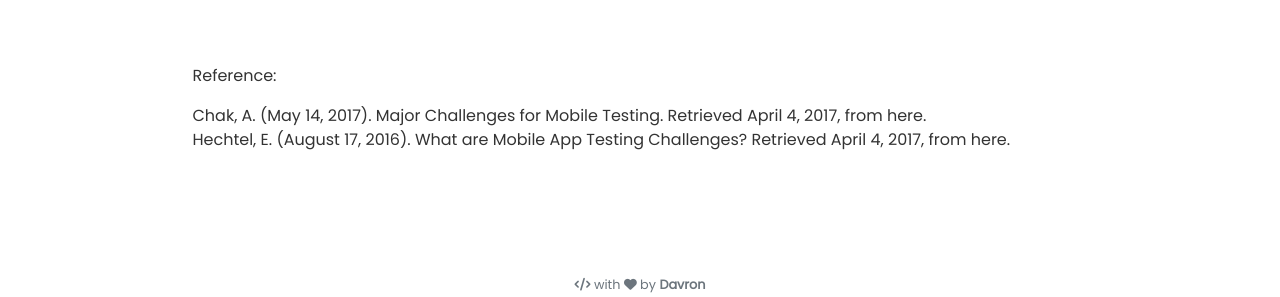
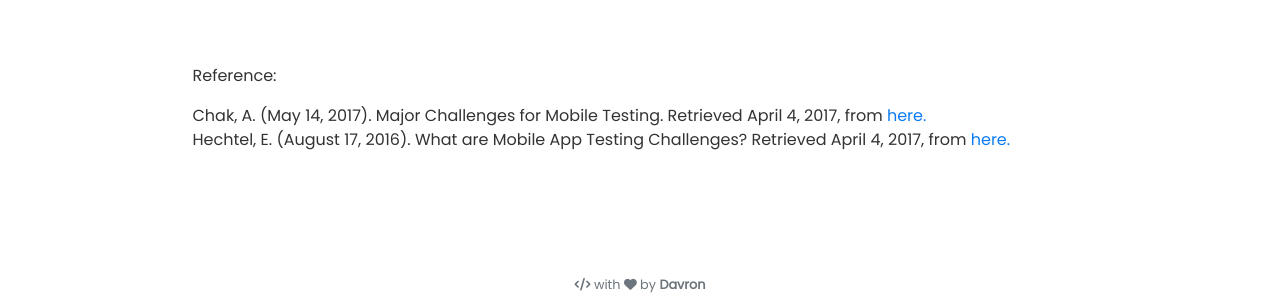
Before and after one commit to adzguy/portfolio, a Jekyll site: the page built from _posts/2017-04-05-Testing-Mobile-Apps.md, in a window 1280 px wide. Shown: the part 566-863 px from the top of the page. Built offline with Jekyll 4.4.1, drawn with Linux system fonts in a browser that asks for light colours; nearby versions of some CDN libraries; our own code applies the rules of GitHub Pages for plain Markdown files.

```diff
--- a/_sass/_articles.scss
+++ b/_sass/_articles.scss
@@ -67,6 +67,7 @@
   a:not(.btn):not([class^="carousel-"]):not([class^="list-"]):not(.no-underline) {
     display: inline-block;
     text-decoration: none;
+    color: $primary;
 
     &:hover {
       color: $primary;
```
